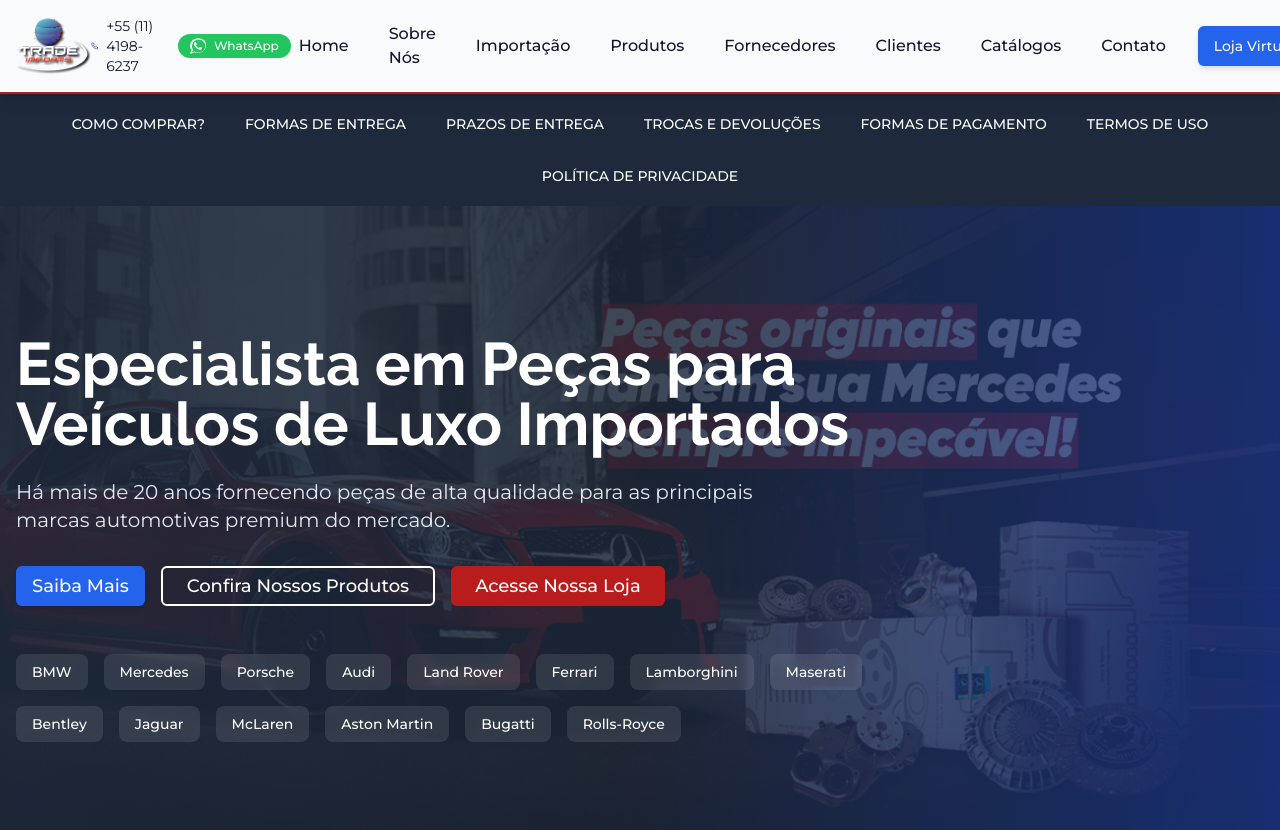
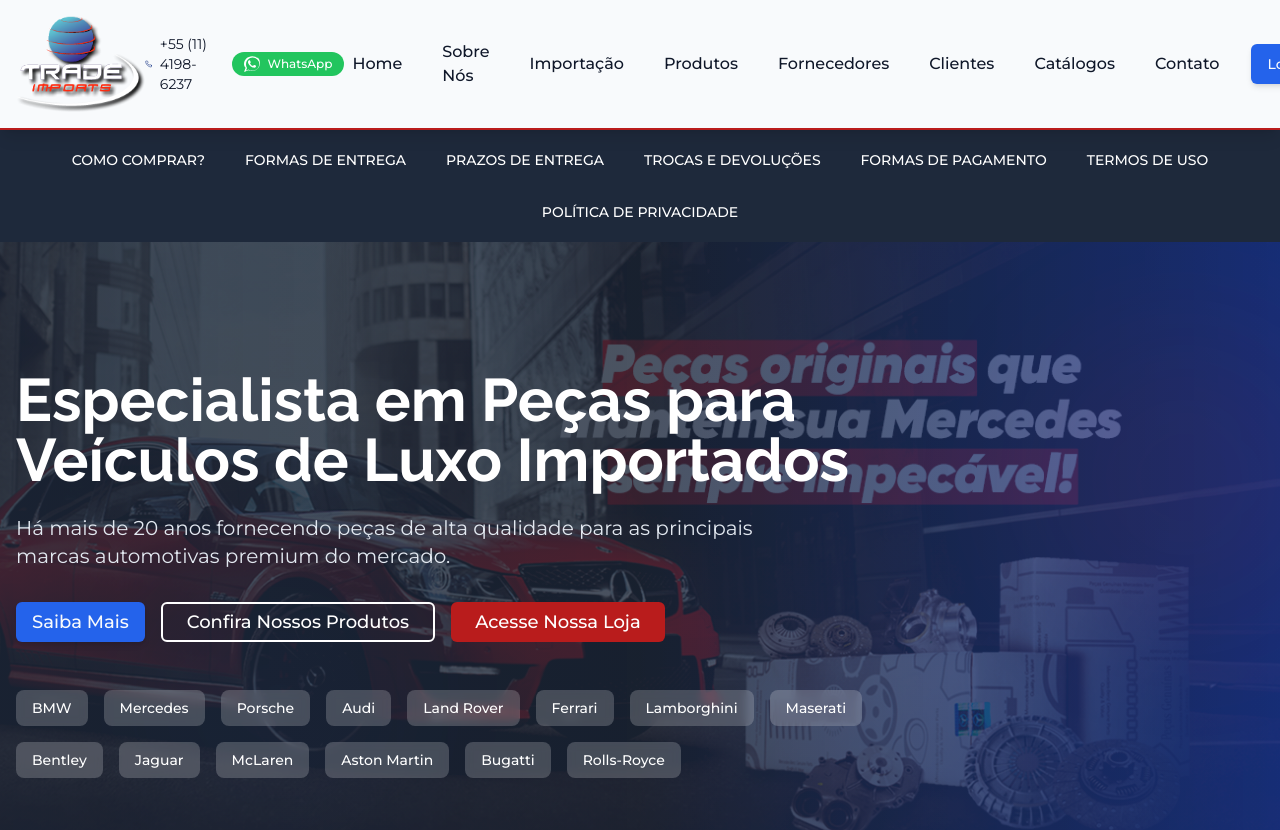
Before and after one commit to DevZipMateus/luxo-auto-imports-lovable, a React (Vite) app: page / in a window 1280 px wide. Shown: the top 830 px of the page. Built offline with nearby package versions, Linux system fonts and the light colour scheme.

Commit message:
Adjust logo and homepage section
Adjust logo size and homepage section opacity.

```diff
--- a/src/components/Banner.tsx
+++ b/src/components/Banner.tsx
@@ -37,16 +37,16 @@ const Banner = () => {
           <div
             key={image}
             className={`absolute inset-0 bg-cover bg-center bg-no-repeat transition-opacity duration-1000 ${
-              index === currentImageIndex ? 'opacity-70' : 'opacity-0'
+              index === currentImageIndex ? 'opacity-40' : 'opacity-0'
             }`}
             style={{ backgroundImage: `url(${image})` }}
           />
         ))}
-        <div className="absolute inset-0 bg-gradient-to-r from-usanavy/90 via-usanavy/80 to-usablue/70 z-10"></div>
+        <div className="absolute inset-0 bg-gradient-to-r from-usanavy/60 via-usanavy/50 to-usablue/40 z-10"></div>
         {/* Background effect with patriotic elements */}
-        <div className="absolute inset-0 opacity-20 z-0">
-          <div className="absolute -right-16 top-20 w-80 h-80 rounded-full bg-usared/30 blur-3xl animate-float"></div>
-          <div className="absolute left-40 bottom-20 w-60 h-60 rounded-full bg-usablue/30 blur-3xl animate-float" style={{ animationDelay: "2s" }}></div>
+        <div className="absolute inset-0 opacity-30 z-0">
+          <div className="absolute -right-16 top-20 w-80 h-80 rounded-full bg-usared/40 blur-3xl animate-float"></div>
+          <div className="absolute left-40 bottom-20 w-60 h-60 rounded-full bg-usablue/40 blur-3xl animate-float" style={{ animationDelay: "2s" }}></div>
         </div>
       </div>
 
@@ -92,7 +92,7 @@ const Banner = () => {
               ].map((brand) => (
                 <div
                   key={brand}
-                  className="bg-white/10 backdrop-blur-sm px-3 py-2 lg:px-4 lg:py-2 rounded-lg text-white font-medium text-sm transition-transform hover:scale-105"
+                  className="bg-white/20 backdrop-blur-sm px-3 py-2 lg:px-4 lg:py-2 rounded-lg text-white font-medium text-sm transition-transform hover:scale-105"
                 >
                   {brand}
                 </div>
--- a/src/components/Header.tsx
+++ b/src/components/Header.tsx
@@ -17,7 +17,7 @@ const Header = () => {
               <img
                 src="/lovable-uploads/07606789-617c-474a-984b-5aae0432ac4a.png"
                 alt="Trade Imports Logo"
-                className="h-12 md:h-14"
+                className="h-16 md:h-20 lg:h-24"
               />
             </Link>
           </div>
```
